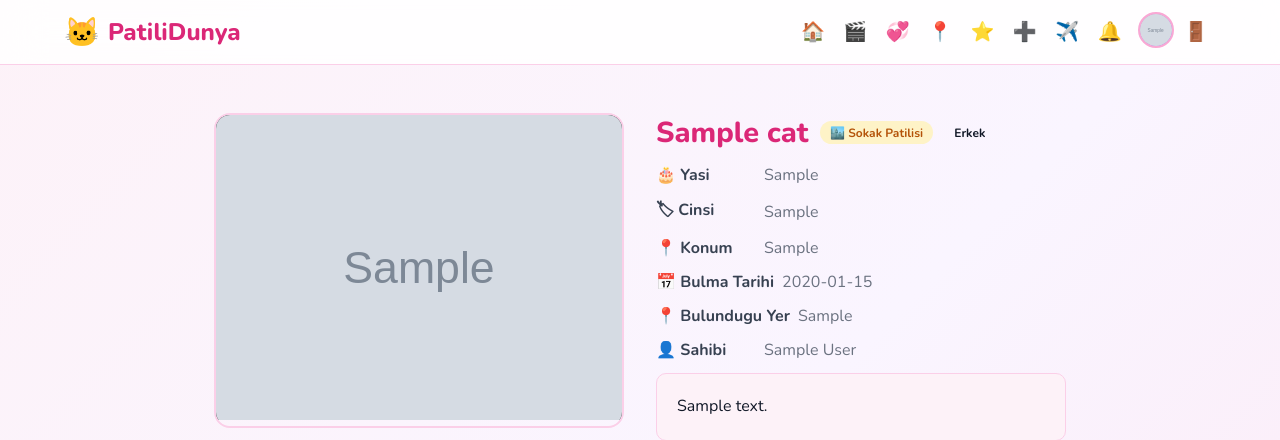
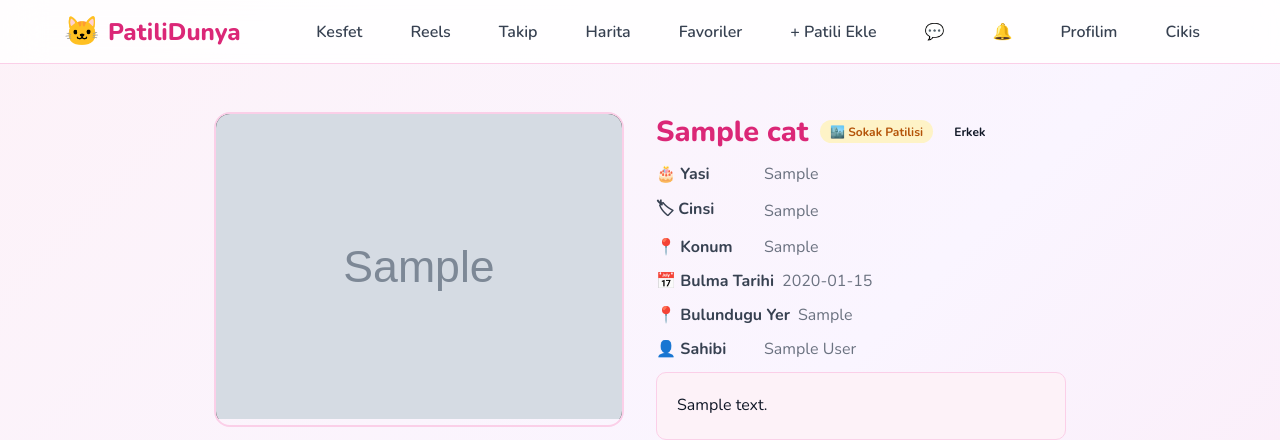
Before and after one commit to lumbe911/patilidunya, a Flask app: page /cat/1 in a window 1280 px wide. Shown: the top 440 px of the page. Run offline with Flask 3, Linux system fonts and the light colour scheme; a user stored in the database is signed in; tables that the repository leaves empty hold one stand-in row (values such as "Sample post"); grey boxes marked "Sample" are stand-in pictures; data that the repository does not hold is empty.

Commit message:
Revert icon navbar to text links

```diff
--- a/static/css/style.css
+++ b/static/css/style.css
@@ -138,7 +138,7 @@ a:hover { color: var(--pink-700); }
 .navbar-nav {
     display: flex;
     align-items: center;
-    gap: 0.15rem;
+    gap: 1rem;
     list-style: none;
 }
 .nav-link {
@@ -149,48 +149,6 @@ a:hover { color: var(--pink-700); }
     transition: all 0.2s;
 }
 .nav-link:hover { background: var(--pink-100); color: var(--pink-600); }
-.nav-icon {
-    position: relative;
-    display: inline-flex;
-    align-items: center;
-    justify-content: center;
-    width: 40px;
-    height: 40px;
-    border-radius: 50%;
-    font-size: 1.2rem;
-    color: var(--gray-700);
-    transition: background 0.2s, transform 0.2s;
-}
-.nav-icon:hover { background: var(--pink-100); color: var(--gray-900); transform: translateY(-1px); }
-.nav-icon .nav-badge {
-    position: absolute;
-    top: 2px;
-    right: 0;
-    margin-left: 0;
-    min-width: 16px;
-    height: 16px;
-    font-size: 0.62rem;
-    border: 2px solid var(--white);
-}
-.nav-avatar {
-    display: inline-flex;
-    align-items: center;
-    justify-content: center;
-    width: 36px;
-    height: 36px;
-    border-radius: 50%;
-    overflow: hidden;
-    border: 2px solid var(--pink-300);
-    background: linear-gradient(135deg, var(--pink-400), var(--purple-500));
-    color: white;
-    font-weight: 800;
-    font-size: 1rem;
-    flex-shrink: 0;
-    margin-left: 0.35rem;
-    transition: transform 0.2s, border-color 0.2s;
-}
-.nav-avatar img { width: 100%; height: 100%; object-fit: cover; display: block; }
-.nav-avatar:hover { transform: scale(1.08); border-color: var(--pink-500); }
 
 /* BUTTONS */
 .btn {
@@ -685,12 +643,7 @@ select.form-control { appearance: none; cursor: pointer; }
     .landing-hero { font-size: 5rem; }
     .cat-detail-top { grid-template-columns: 1fr !important; }
     .cat-grid { grid-template-columns: repeat(auto-fill, minmax(240px, 1fr)); }
-    .navbar .container { flex-wrap: wrap; gap: 0.35rem; }
-    .navbar-brand { font-size: 1.15rem; }
-    .navbar-brand span { font-size: 1.35rem; }
-    .navbar-nav { gap: 0.05rem; }
-    .nav-icon { width: 35px; height: 35px; font-size: 1.05rem; }
-    .nav-avatar { width: 32px; height: 32px; margin-left: 0.15rem; }
+    .navbar .container { flex-wrap: wrap; gap: 0.5rem; }
     .profile-header { padding: 2rem 1rem 1rem; }
     .auth-card { margin: 1.5rem auto; padding: 1.5rem; }
 }
--- a/templates/base.html
+++ b/templates/base.html
@@ -21,28 +21,20 @@
             </a>
             {% if current_user.is_authenticated %}
             <ul class="navbar-nav">
-                <li><a href="{{ url_for('explore') }}" class="nav-icon" title="Kesfet">🏠</a></li>
-                <li><a href="{{ url_for('reels') }}" class="nav-icon" title="Reels">🎬</a></li>
-                <li><a href="{{ url_for('following_feed') }}" class="nav-icon" title="Takip">💞</a></li>
-                <li><a href="{{ url_for('cat_map') }}" class="nav-icon" title="Harita">📍</a></li>
-                <li><a href="{{ url_for('favorites') }}" class="nav-icon" title="Favoriler">⭐</a></li>
-                <li><a href="{{ url_for('new_cat') }}" class="nav-icon" title="Patili Ekle">➕</a></li>
-                <li><a href="{{ url_for('messages') }}" class="nav-icon" id="msgLink" title="Mesajlar">✈️<span id="msgBadge" class="nav-badge" style="display:none;">0</span></a></li>
-                <li><a href="{{ url_for('notifications') }}" class="nav-icon" id="notifLink" title="Bildirimler">🔔<span id="notifBadge" class="nav-badge" style="display:none;"></span></a></li>
-                <li>
-                    <a href="{{ url_for('user_profile', username=current_user.username) }}" class="nav-avatar" title="Profilim">
-                        {% if current_user.avatar %}
-                        <img src="{{ current_user.avatar }}" alt="">
-                        {% else %}
-                        {{ current_user.username[0]|upper }}
-                        {% endif %}
-                    </a>
-                </li>
-                <li><a href="{{ url_for('logout') }}" class="nav-icon" title="Cikis">🚪</a></li>
+                <li><a href="{{ url_for('explore') }}" class="nav-link">Kesfet</a></li>
+                <li><a href="{{ url_for('reels') }}" class="nav-link">Reels</a></li>
+                <li><a href="{{ url_for('following_feed') }}" class="nav-link">Takip</a></li>
+                <li><a href="{{ url_for('cat_map') }}" class="nav-link">Harita</a></li>
+                <li><a href="{{ url_for('favorites') }}" class="nav-link">Favoriler</a></li>
+                <li><a href="{{ url_for('new_cat') }}" class="nav-link">+ Patili Ekle</a></li>
+                <li><a href="{{ url_for('messages') }}" class="nav-link" id="msgLink">💬<span id="msgBadge" class="nav-badge" style="display:none;">0</span></a></li>
+                <li><a href="{{ url_for('notifications') }}" class="nav-link" id="notifLink">🔔</a></li>
+                <li><a href="{{ url_for('user_profile', username=current_user.username) }}" class="nav-link">Profilim</a></li>
                 {% if current_user.username == 'Lumbe' %}
-                <li><a href="{{ url_for('admin_users') }}" class="nav-icon" title="Kullanicilar">🛡️</a></li>
-                <li><a href="{{ url_for('admin_dms') }}" class="nav-icon" title="DM Yonetim">🗂️</a></li>
+                <li><a href="{{ url_for('admin_users') }}" class="nav-link">🛡️ Kullanicilar</a></li>
+                <li><a href="{{ url_for('admin_dms') }}" class="nav-link">🛡️ DM Yonetim</a></li>
                 {% endif %}
+                <li><a href="{{ url_for('logout') }}" class="nav-link">Cikis</a></li>
             </ul>
             {% else %}
             <ul class="navbar-nav">
@@ -100,12 +92,13 @@
 
     function checkNotifs() {
         fetch('/api/notifications/unread').then(function(r){return r.json()}).then(function(d){
-            var badge = document.getElementById('notifBadge');
+            var link = document.getElementById('notifLink');
             if (d.count > 0) {
-                badge.textContent = d.count > 99 ? '99+' : d.count;
-                badge.style.display = 'inline-flex';
+                link.textContent = '🔔' + d.count;
+                link.style.fontWeight = '800';
             } else {
-                badge.style.display = 'none';
+                link.textContent = '🔔';
+                link.style.fontWeight = '';
             }
         });
     }
```
